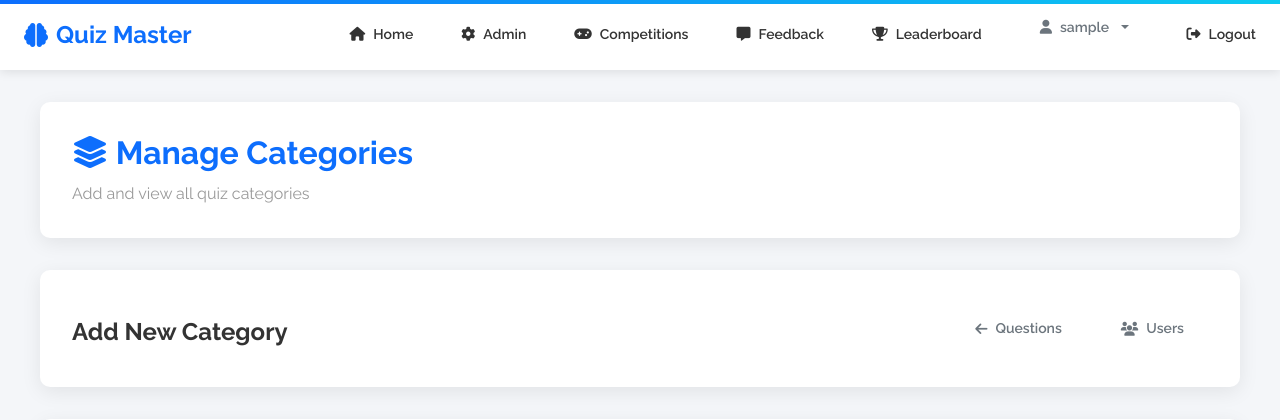
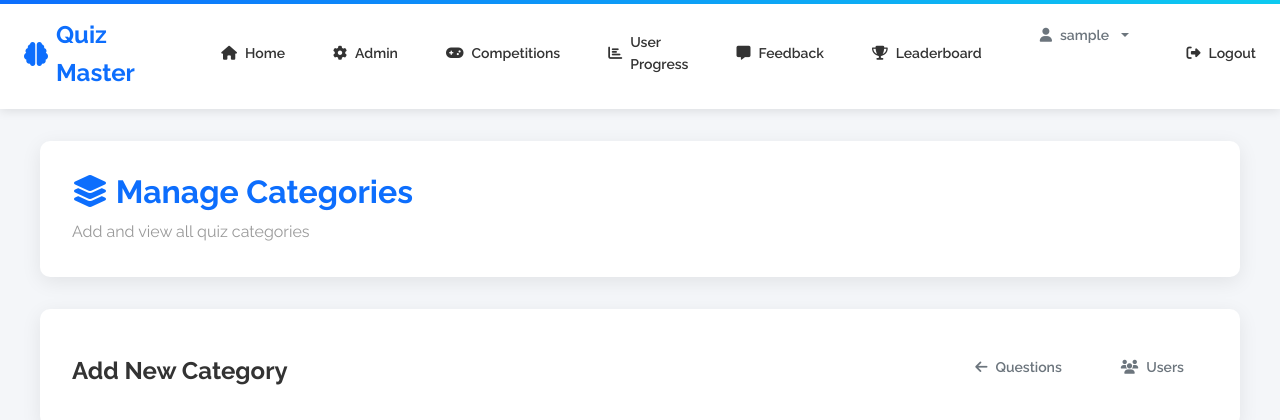
Before and after one commit to omyadav3131/QuizCraft, a Flask app: page /admin/categories in a window 1280 px wide. Shown: the top 420 px of the page. Run offline with Flask 2, Linux system fonts and the light colour scheme; a user stored in the database is signed in; tables that the repository leaves empty hold one stand-in row (values such as "Sample post"); some libraries are stand-ins or nearby versions.

Commit message:
Admin: expose user performance dashboards to admins

```diff
--- a/app/admin/routes.py
+++ b/app/admin/routes.py
@@ -10,7 +10,11 @@ TIPS: Add your notes here to help future edits.
 from flask import render_template, request, redirect, url_for, flash
 from flask_login import login_required, current_user
 from app.admin import admin_bp
-from app.models import db, Question, Category, User, Competition, CompetitionAttempt
+from app.models import db, Question, Category, User, Competition, CompetitionAttempt, Attempt, AttemptAnswer, LeaderboardEntry, Role
+
+from sqlalchemy import func, case, and_, or_
+from datetime import datetime, timedelta
+
 @admin_bp.route('/profile')
 @login_required
 def admin_profile():
@@ -18,6 +22,7 @@ def admin_profile():
     competitions_count = Competition.query.count()
     users_count = User.query.count()
     return render_template('admin/profile.html', questions_count=questions_count, competitions_count=competitions_count, users_count=users_count)
+
 from datetime import datetime, timedelta
 
 def admin_required(f):
@@ -199,7 +204,6 @@ def users():
     all_users = User.query.order_by(User.id.desc()).all()
     return render_template('admin/users.html', users=all_users)
 
-
 @admin_bp.route('/user/new', methods=['GET','POST'])
 @login_required
 @admin_required
@@ -376,9 +380,6 @@ def bulk_add_questions():
 
         if added_count == 0 and not errors:
             flash('No questions were added. Please fill at least one complete question.', 'warning')
-
-        return redirect(url_for('admin.index'))
-
     return render_template('admin/bulk_add_questions.html', categories=cats)
 
 @admin_bp.route('/feedback')
@@ -392,3 +393,214 @@ def feedback():
         flash(f'Error loading feedback: {str(e)}. Please run "python update_db.py" to create the feedback table.', 'danger')
         feedbacks = []
     return render_template('admin/feedback.html', feedbacks=feedbacks)
+
+@admin_bp.route('/user-progress')
+@login_required
+@admin_required
+def user_progress():
+    """Display platform-wide user analytics with quick competition snapshot."""
+
+    one_week_ago = datetime.utcnow() - timedelta(days=7)
+
+    total_users = User.query.filter(User.role == Role.USER).count()
+
+    active_this_week = (
+        db.session.query(func.count(func.distinct(Attempt.user_id)))
+        .join(User, User.id == Attempt.user_id)
+        .filter(Attempt.created_at >= one_week_ago, User.role == Role.USER)
+        .scalar() or 0
+    )
+
+    total_attempts = (
+        db.session.query(func.count(Attempt.id))
+        .join(User, User.id == Attempt.user_id)
+        .filter(User.role == Role.USER)
+        .scalar() or 0
+    )
+
+    average_score_query = (
+        db.session.query(
+            func.avg((Attempt.score * 100.0) / func.nullif(Attempt.total, 0))
+        )
+        .join(User, User.id == Attempt.user_id)
+        .filter(
+            Attempt.total.isnot(None),
+            Attempt.total > 0,
+            User.role == Role.USER
+        )
+        .scalar()
+    )
+
+    average_score = round(average_score_query or 0, 2)
+
+    competitions_tracked = Competition.query.count()
+    participants_count = (
+        db.session.query(func.count(func.distinct(CompetitionAttempt.user_id)))
+        .join(User, User.id == CompetitionAttempt.user_id)
+        .filter(User.role == Role.USER)
+        .scalar() or 0
+    )
+
+    user_rows = (
+        db.session.query(
+            User.id,
+            User.username,
+            func.count(Attempt.id).label('attempts'),
+            func.coalesce(
+                func.avg((Attempt.score * 100.0) / func.nullif(Attempt.total, 0)),
+                0
+            ).label('avg_score'),
+            func.max(Attempt.created_at).label('last_activity'),
+        )
+        .outerjoin(Attempt, Attempt.user_id == User.id)
+        .filter(User.role == Role.USER)
+        .group_by(User.id, User.username)
+        .order_by(User.username.asc())
+    ).all()
+
+    users = [
+        {
+            'id': row.id,
+            'username': row.username,
+            'attempts': row.attempts,
+            'avg_score': round(row.avg_score or 0, 2),
+            'last_activity': row.last_activity,
+        }
+        for row in user_rows
+    ]
+
+    competition_rows = (
+        db.session.query(
+            Competition.id,
+            Competition.code,
+            Category.name.label('category_name'),
+            Competition.difficulty,
+            Competition.started_at,
+            Competition.created_at,
+            func.count(func.distinct(CompetitionAttempt.user_id)).label('participants'),
+            func.coalesce(func.avg(CompetitionAttempt.score), 0).label('avg_score'),
+        )
+        .outerjoin(Category, Competition.category_id == Category.id)
+        .outerjoin(CompetitionAttempt, CompetitionAttempt.competition_id == Competition.id)
+        .outerjoin(User, User.id == CompetitionAttempt.user_id)
+        .group_by(
+            Competition.id,
+            Competition.code,
+            Category.name,
+            Competition.difficulty,
+            Competition.started_at,
+            Competition.created_at,
+        )
+        .filter((User.id == None) | (User.role == Role.USER))
+        .order_by(Competition.created_at.desc())
+        .limit(20)
+    ).all()
+
+    competitions = [
+        {
+            'id': row.id,
+            'code': row.code,
+            'category': row.category_name or 'N/A',
+            'difficulty': row.difficulty,
+            'participants': row.participants,
+            'avg_score': round(row.avg_score or 0, 2),
+            'started_at': row.started_at or row.created_at,
+        }
+        for row in competition_rows
+    ]
+
+    return render_template(
+        'admin/user_progress.html',
+        total_users=total_users,
+        active_this_week=active_this_week,
+        total_attempts=total_attempts,
+        average_score=average_score,
+        competitions_tracked=competitions_tracked,
+        participants_count=participants_count,
+        users=users,
+        competitions=competitions,
+    )
+
+
+@admin_bp.route('/user/<int:user_id>/progress')
+@login_required
+@admin_required
+def user_progress_detail(user_id):
+    """Drill-down analytics for a single user's activity."""
+
+    user = User.query.get_or_404(user_id)
+
+    attempt_records = (
+        db.session.query(
+            Attempt.id,
+            Attempt.created_at,
+            Attempt.score,
+            Attempt.total,
+            Attempt.points,
+            Attempt.difficulty,
+            Category.name.label('category_name'),
+        )
+        .outerjoin(Category, Attempt.category_id == Category.id)
+        .filter(Attempt.user_id == user.id)
+        .order_by(Attempt.created_at.desc())
+        .all()
+    )
+
+    total_attempts = len(attempt_records)
+
+    avg_score_query = (
+        db.session.query(
+            func.avg((Attempt.score * 100.0) / func.nullif(Attempt.total, 0))
+        )
+        .filter(Attempt.user_id == user.id, Attempt.total.isnot(None), Attempt.total > 0)
+        .scalar()
+    )
+    avg_score = round(avg_score_query or 0, 2)
+
+    attempts = []
+    for record in attempt_records:
+        if record.total:
+            score_pct = round((record.score * 100.0) / record.total, 2)
+        else:
+            score_pct = 0.0
+        attempts.append(
+            {
+                'id': record.id,
+                'created_at': record.created_at,
+                'category_name': record.category_name or 'General',
+                'difficulty': record.difficulty or 'N/A',
+                'score': record.score or 0,
+                'total': record.total or 0,
+                'score_pct': score_pct,
+                'points': record.points or 0,
+            }
+        )
+
+    timeseries = [
+        {
+            'date': attempt['created_at'].strftime('%Y-%m-%d'),
+            'score': attempt['score_pct'],
+            'label': attempt['category_name'],
+        }
+        for attempt in sorted(attempts, key=lambda item: item['created_at'])
+    ]
+
+    return render_template(
+        'admin/user_progress_detail.html',
+        user=user,
+        attempts=attempts,
+        timeseries=timeseries,
+        total_attempts=total_attempts,
+        avg_score=avg_score,
+    )
+
+
+@admin_bp.route('/user/<int:user_id>/performance')
+@login_required
+@admin_required
+def admin_user_performance(user_id):
+    """Allow admins to open the standard user performance dashboard for any user."""
+
+    user = User.query.get_or_404(user_id)
+    performance_url = url_for('quiz.performance_dashboard', user_id=user.id)
+    return redirect(performance_url)
--- a/app/templates/base.html
+++ b/app/templates/base.html
@@ -38,6 +38,7 @@
                 {%- if current_user.is_admin() -%}
                 <a href="{{ url_for('admin.index') }}"><i class="fas fa-cog"></i> Admin</a>
                 <a href="{{ url_for('admin.competitions_view') }}"><i class="fas fa-gamepad"></i> Competitions</a>
+                <a href="{{ url_for('admin.user_progress') }}"><i class="fas fa-chart-bar"></i> User Progress</a>
                 <a href="{{ url_for('admin.feedback') }}"><i class="fas fa-comment-alt"></i> Feedback</a>
                 <a href="{{ url_for('quiz.leaderboard') }}"><i class="fas fa-trophy"></i> Leaderboard</a>
                 {%- else -%}
```
Also changed, not shown: app/quiz/routes.py (+43 -23 lines).
